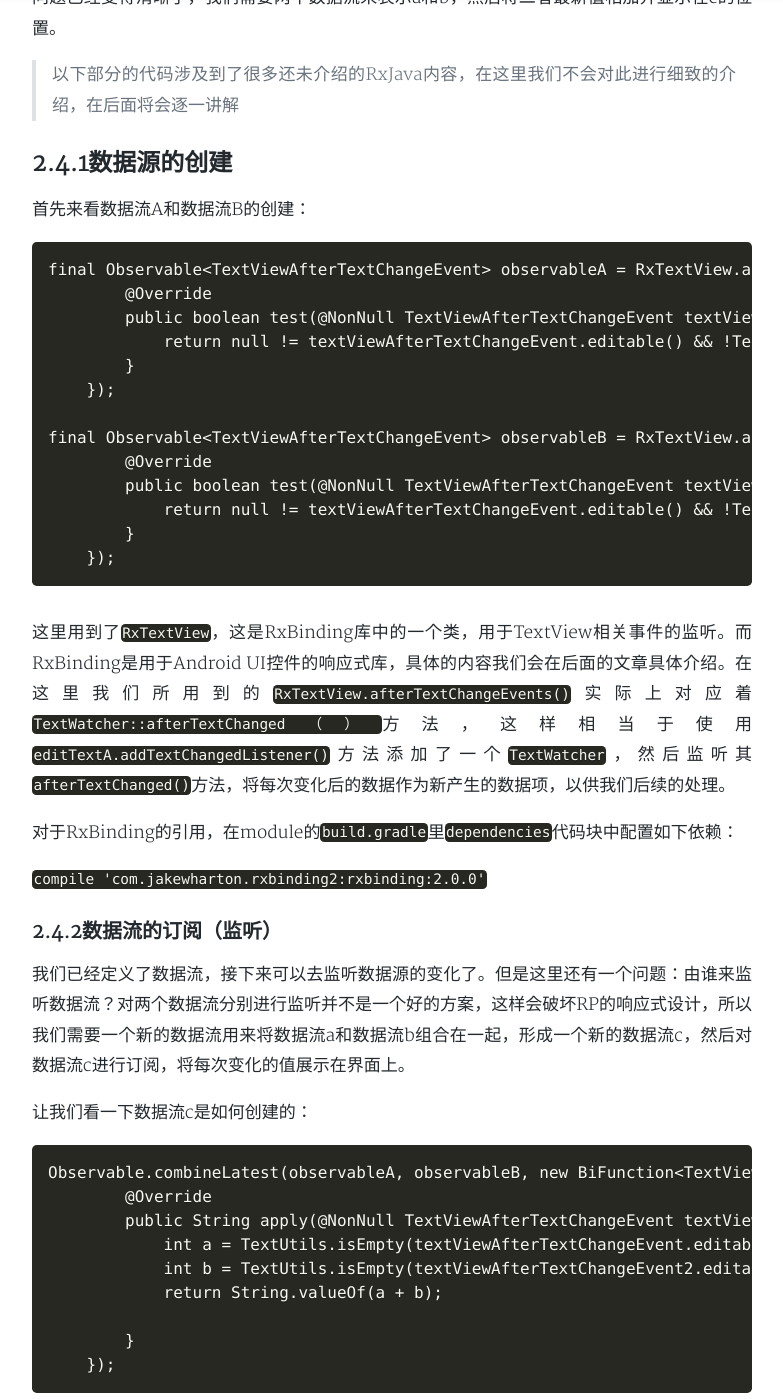
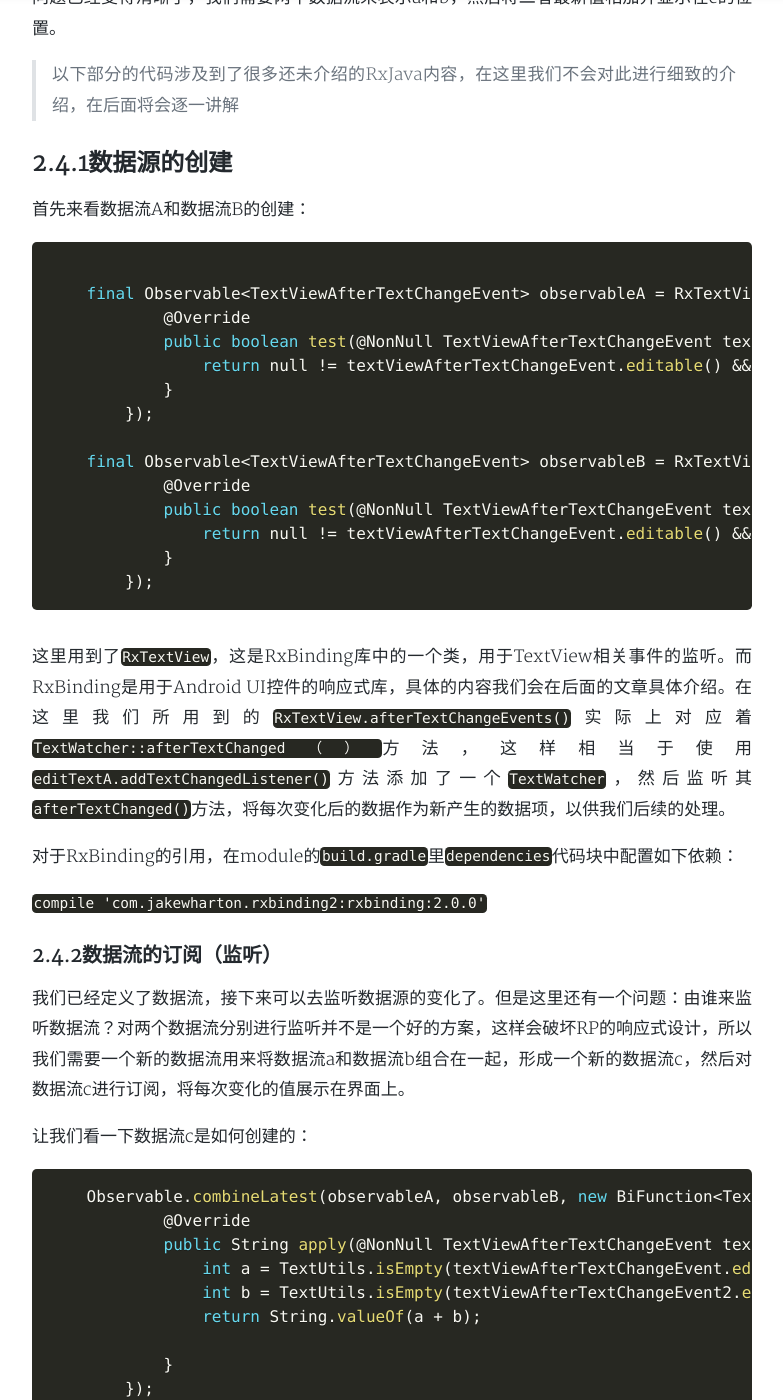
Before and after one commit to chuckiefan/chuckiefan.github.io, a Jekyll site: the page built from _posts/2017-08-17-RxJava之旅(2)：RxJava入门基础(1).md, in a window 1280 px wide and 1400 px high, scrolled down 4405 px. Shown: the whole window, without its empty margins (248-1031 px from the left). Built offline with Jekyll 4.4.1, drawn with Linux system fonts in a browser that asks for light colours; nearby versions of some CDN libraries; comment, search, counter and statistics services are not loaded; a style sheet for code colours, icons or effects is not loaded; some of the changed text lies outside the part shown.

Commit message:
code highlight

````diff
--- a/_posts/2017-08-17-RxJava之旅(2)：RxJava入门基础(1).md
+++ b/_posts/2017-08-17-RxJava之旅(2)：RxJava入门基础(1).md
@@ -127,6 +127,8 @@ tags: RxJava Android
 
 首先来看数据流A和数据流B的创建：
 
+```java
+
     final Observable<TextViewAfterTextChangeEvent> observableA = RxTextView.afterTextChangeEvents(editTextA).filter(new Predicate<TextViewAfterTextChangeEvent>() {
             @Override
             public boolean test(@NonNull TextViewAfterTextChangeEvent textViewAfterTextChangeEvent) throws Exception {
@@ -140,6 +142,7 @@ tags: RxJava Android
                 return null != textViewAfterTextChangeEvent.editable() && !TextUtils.isEmpty(textViewAfterTextChangeEvent.editable().toString());
             }
         });
+```
 
 这里用到了`RxTextView`，这是RxBinding库中的一个类，用于TextView相关事件的监听。而RxBinding是用于Android UI控件的响应式库，具体的内容我们会在后面的文章具体介绍。在这里我们所用到的`RxTextView.afterTextChangeEvents()`实际上对应着`TextWatcher::afterTextChanged（）`方法，这样相当于使用`editTextA.addTextChangedListener()`方法添加了一个`TextWatcher`，然后监听其`afterTextChanged()`方法，将每次变化后的数据作为新产生的数据项，以供我们后续的处理。
 
@@ -154,6 +157,7 @@ tags: RxJava Android
 
 让我们看一下数据流c是如何创建的：
 
+```java
     Observable.combineLatest(observableA, observableB, new BiFunction<TextViewAfterTextChangeEvent, TextViewAfterTextChangeEvent, String>() {
             @Override
             public String apply(@NonNull TextViewAfterTextChangeEvent textViewAfterTextChangeEvent, @NonNull TextViewAfterTextChangeEvent textViewAfterTextChangeEvent2) throws Exception {
@@ -163,6 +167,7 @@ tags: RxJava Android
 
             }
         });
+```
 
 这里我们第一次用到了RxJava中的操作符(operator)，操作符是RP中一个很重要的概念，往往用于数据流的转变。如果我们将数据流比作生产的流水线的话，操作符就是流水线上的某些仪器，可以对流水线上的物品进行转换，组合等操作。
 
@@ -178,6 +183,7 @@ tags: RxJava Android
 
 在得到新生成的数据流c后，我们对数据流c进行订阅，将c的每次变化都展示在界面，代码如下：
 
+```java
     Observable.combineLatest(observableA, observableB, new BiFunction<TextViewAfterTextChangeEvent, TextViewAfterTextChangeEvent, String>() {
             @Override
             public String apply(@NonNull TextViewAfterTextChangeEvent textViewAfterTextChangeEvent, @NonNull TextViewAfterTextChangeEvent textViewAfterTextChangeEvent2) throws Exception {
@@ -209,6 +215,7 @@ tags: RxJava Android
                 Log.d(TAG, "completed");
             }
         });
+```
 
 # 2.4.4 效果
 
@@ -223,6 +230,7 @@ tags: RxJava Android
 
 ##3.1 一段简单的代码
 
+```java
     rx.Observable.just("Hello world")
                 .subscribe(new rx.Observer<String>() {
                     @Override
@@ -240,6 +248,7 @@ tags: RxJava Android
                         Log.d(TAG,"next msg: " + s);
                     }
                 });
+```
 
 这是一段最简单的RxJava代码，我们的入门就从这里开始。
 
````
